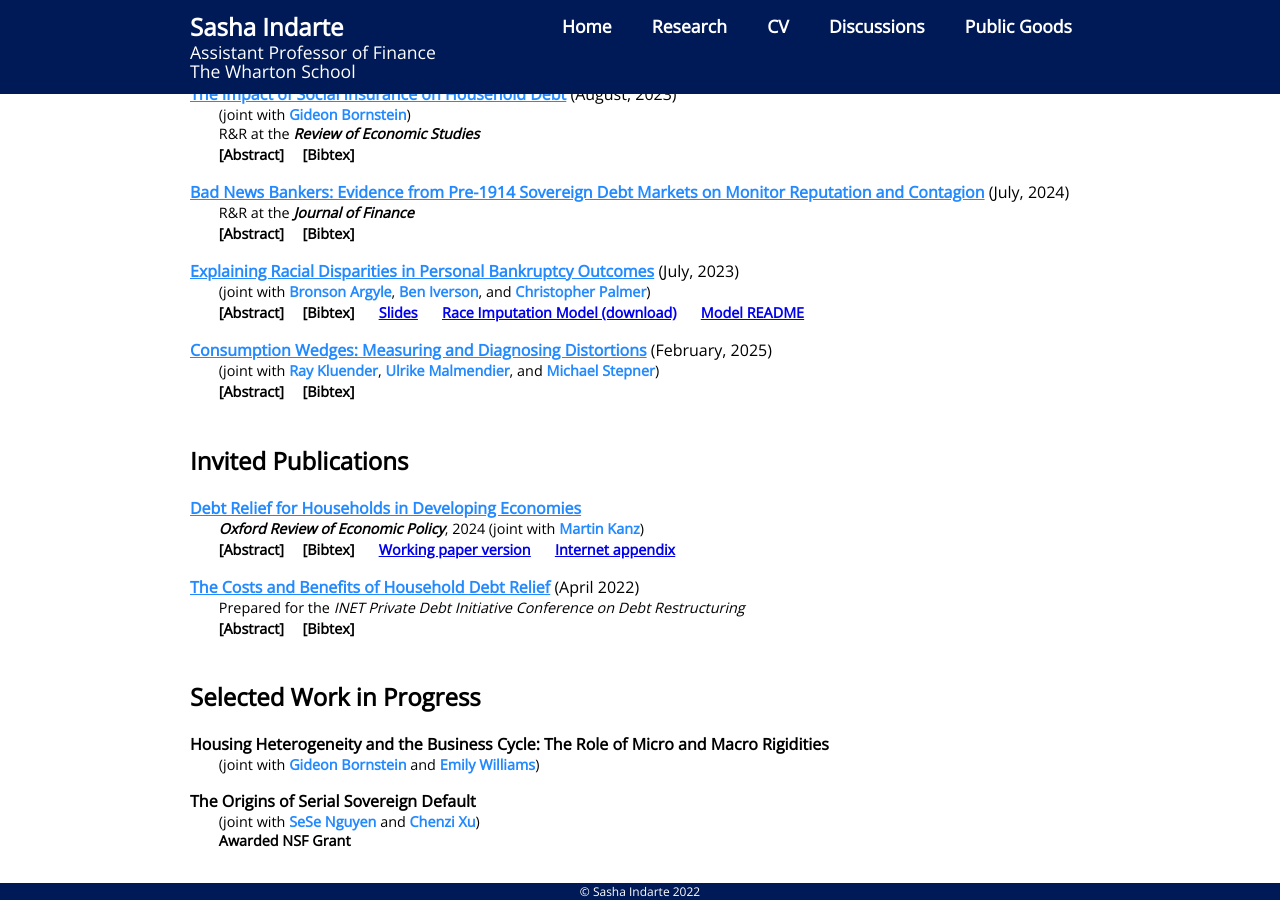
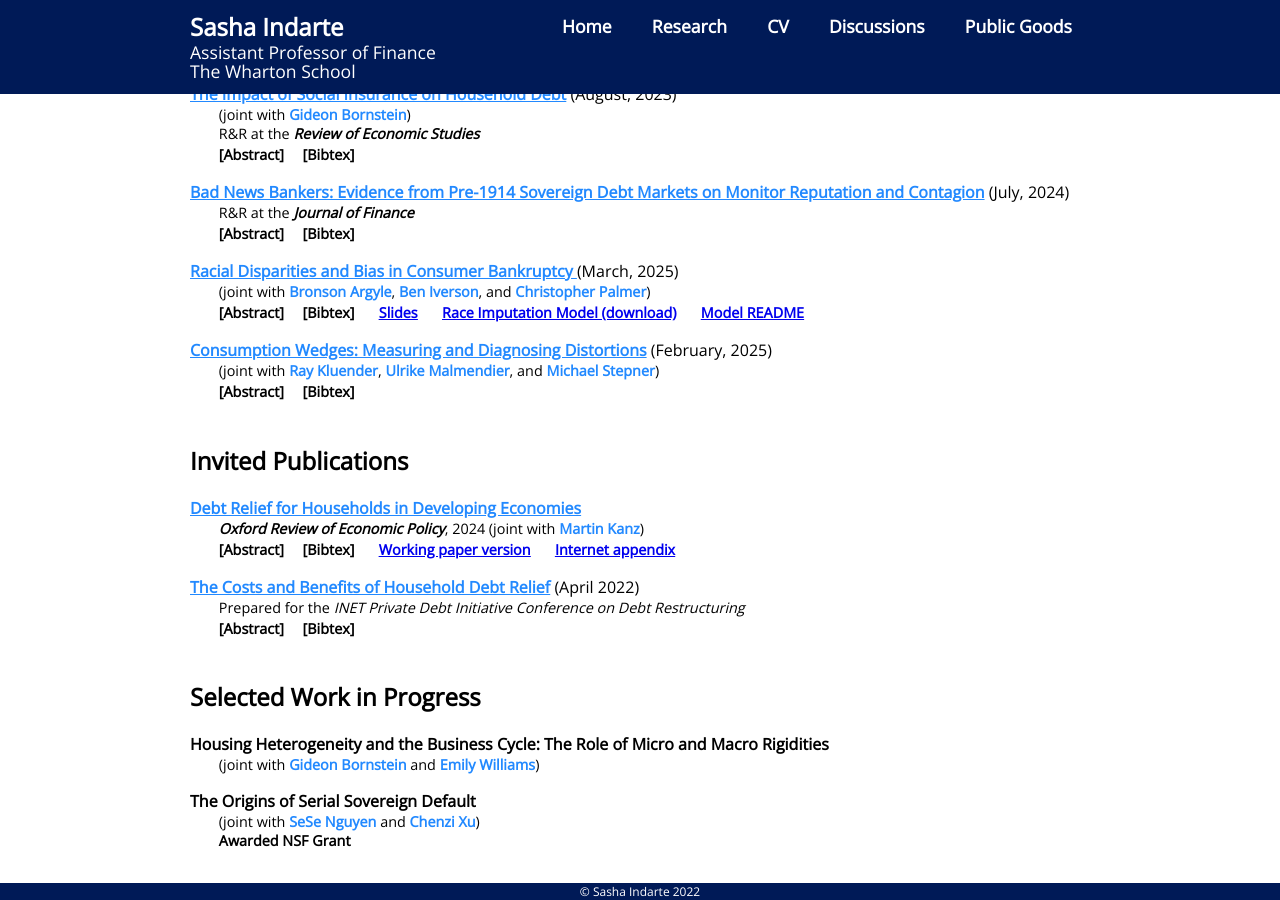
Before and after one commit to sashaindarte/sashaindarte.github.io, a Jekyll site: the page built from research/index.html, in a window 1280 px wide and 900 px high, scrolled down 378 px. Built offline with Jekyll 4.4.1, drawn with Linux system fonts in a browser that asks for light colours; some of the changed lines change nothing that is shown.

Commit message:
BKB update

```diff
--- a/research/index.html
+++ b/research/index.html
@@ -203,7 +203,7 @@
 		<div class="container">
 			<p style="margin-bottom:0px;"><a href="/research/bk-bias-AIIP.pdf">
 				<u><b>
-				Explaining Racial Disparities in Personal Bankruptcy Outcomes</b></u></a> (July, 2023)
+				Racial Disparities and Bias in Consumer Bankruptcy </b></u></a> (March, 2025)
 			</p>
 
 			<p style="padding-left:2em;padding-bottom:0em;margin-top:0em;margin-bottom:0em;font-size:0.9em;">
@@ -219,18 +219,20 @@
 			<input type="checkbox" id="toggle4a" class="toggle-container" />
 			<div class="toggle-content">
 			<p style="padding-left:4em;padding-bottom:0.5em;margin-top:0.5em;font-size:0.9em;" align = "justify">
-				We document substantial racial disparities in consumer bankruptcy outcomes and investigate the role of racial bias in contributing to these disparities. Using data on the near universe of US bankruptcy cases and deep-learning imputed measures of race, we show that Black filers are 21 and 3 percentage points (pp) more likely to have their bankruptcy cases dismissed without any debt relief in Chapters 13 and 7, respectively. We uncover strong evidence of racial homophily in Chapter 13: Black filers are 10 pp more likely to be dismissed when randomly assigned to a White bankruptcy trustee. To interpret our findings, we develop a general decision model and new identification results relating homophily to bias. Using this framework and our homophily estimate, we conclude that at least 40% of the 21 pp dismissal gap is due to either taste-based or inaccurate statistical racial discrimination.
+				We document substantial racial disparities in consumer bankruptcy outcomes and investigate the role of racial bias in contributing to these disparities. Using data on the near universe of US bankruptcy cases and self-reported and manually-identified measures of race, we show that minority filers are unconditionally 12.7 and 2.3 percentage points more likely to have their bankruptcy cases dismissed without debt relief in Chapters 13 and 7, respectively. We uncover strong evidence of racial homophily: in Chapter 13, where trustees have more discretion, minority filers are 2.3 percentage points more likely to be dismissed when randomly assigned to a White bankruptcy trustee than to a minority trustee. Black and Hispanic Chapter 13 filers are the most negatively affected by homophily. To interpret our findings, we develop a general
+decision model and new identification results relating homophily to bias. Our homophily approach is particularly useful in settings where traditional outcome tests for bias are not feasible because the decision-maker’s objective is not well defined or decision-relevant outcomes or
+risk factors are unobserved. Applying this framework to our homophily estimate implies that at least 15% of the unconditional Chapter 13 dismissal gap and 53% of the conditional dismissal gap for minority filers is due to either taste-based or inaccurate statistical racial discrimination
 			</p>
 			</div>
 
 	    		<input type="checkbox" id="toggle4b" class="toggle-container" />
 			<div class="toggle-content">
 			<p style="padding-left:4em;padding-bottom:0.5em;margin-top:0.5em;font-size:0.9em;" align = "justify">
-				@article{argyle2023explaining, <br>
-				  title={Explaining Racial Disparities in Personal Bankruptcy Outcomes}, <br>
+				@article{argyle2025racial, <br>
+				  title={Racial Disparities and Bias in Consumer Bankruptcy}, <br>
 				  author={Argyle, Bronson and Indarte, Sasha and Iverson, Benjamin and Palmer, Christopher}, <br>
 				  journal={Working paper}, <br>
-				  year={2023} <br>
+				  year={2025} <br>
 				}
 			</p>
 			</div>
```
